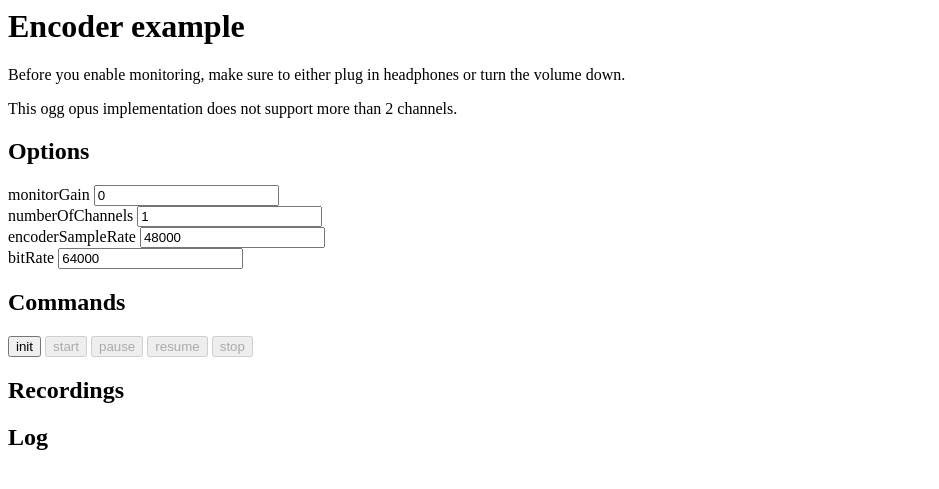
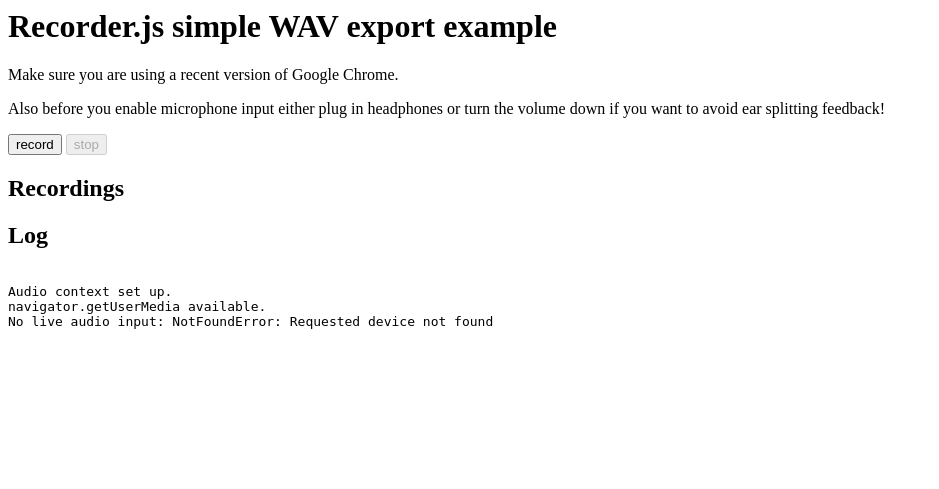
Before and after one commit to Emilv2/mandarinrecording, a Django app: page /recording/ in a window 1280 px wide. Shown: the top 489 px of the page, without its empty margins (0-939 px from the left). Run offline with Django 3.2, Linux system fonts and the light colour scheme; parts of the project's set-up code (start-up, migrations or seed data) failed here and were passed over.

Commit message:
feat: Changes opus recording into WAV
Makes code a lot easier, recordings will be very small anyway so opus
conversion can later be done serverside if found necessary.

```diff
--- a/recording/templates/recording.html
+++ b/recording/templates/recording.html
@@ -1,49 +1,24 @@
-{% block content%}
+{% block content %}
 <head>
+    {% csrf_token %}
+
+
 	<meta http-equiv="Content-Type" content="text/html; charset=utf-8">
-    <title>Ogg Opus Encoder Example</title>
-    {%load staticfiles %}
-    <script src="{% static "recorder.min.js" %}"></script>
+	<title>Live input record and playback</title>
   <style type='text/css'>
     ul { list-style: none; }
-li { margin: 1em; }
-audio { display: block; }
+    #recordingslist audio { display: block; margin-bottom: 10px; }
   </style>
 </head>
 <body>
 
-    <h1>Encoder example</h1>
-    <p>Before you enable monitoring, make sure to either plug in headphones or turn the volume down.</p>
-    <p>This ogg opus implementation does not support more than 2 channels.</p>
+  <h1>Recorder.js simple WAV export example</h1>
 
-    <h2>Options</h2>
+  <p>Make sure you are using a recent version of Google Chrome.</p>
+  <p>Also before you enable microphone input either plug in headphones or turn the volume down if you want to avoid ear splitting feedback!</p>
 
-    <div>
-        <label>monitorGain</label>
-        <input id="monitorGain" type="number" value="0" />
-    </div>
-
-    <div>
-        <label>numberOfChannels</label>
-        <input id="numberOfChannels" type="number" value="1" />
-    </div>
-
-    <div>
-        <label>encoderSampleRate</label>
-        <input id="encoderSampleRate" type="number" value="48000" />
-    </div>
-
-    <div>
-        <label>bitRate</label>
-        <input id="bitRate" type="number" value="64000" />
-    </div>
-
-    <h2>Commands</h2>
-    <button id="init">init</button>
-    <button id="start" disabled>start</button>
-    <button id="pause" disabled>pause</button>
-    <button id="resume" disabled>resume</button>
-    <button id="stopButton" disabled>stop</button>
+  <button onclick="startRecording(this);">record</button>
+  <button onclick="stopRecording(this);" disabled>stop</button>
 
   <h2>Recordings</h2>
   <ul id="recordingslist"></ul>
@@ -52,71 +27,83 @@ audio { display: block; }
   <pre id="log"></pre>
 
   <script>
+  function __log(e, data) {
+    log.innerHTML += "\n" + e + " " + (data || '');
+  }
+
+  var audio_context;
   var recorder;
-start.addEventListener( "click", function(){ recorder.start(); });
-pause.addEventListener( "click", function(){ recorder.pause(); });
-resume.addEventListener( "click", function(){ recorder.resume(); });
-stopButton.addEventListener( "click", function(){ recorder.stop(); });
-init.addEventListener( "click", function(){
-    if (!Recorder.isRecordingSupported()) {
-        return screenLogger("Recording features are not supported in your browser.");
+
+  function startUserMedia(stream) {
+    var input = audio_context.createMediaStreamSource(stream);
+    __log('Media stream created.');
+
+    // Uncomment if you want the audio to feedback directly
+    //input.connect(audio_context.destination);
+    //__log('Input connected to audio context destination.');
+
+    recorder = new Recorder(input);
+    __log('Recorder initialised.');
   }
-    recorder = new Recorder({
-        monitorGain: parseInt(monitorGain.value, 10),
-        numberOfChannels: parseInt(numberOfChannels.value, 10),
-        bitRate: parseInt(bitRate.value,10),
-        encoderSampleRate: parseInt(encoderSampleRate.value,10),
-        encoderPath: "{% static "encoderWorker.min.js" %}"
-    });
-    recorder.addEventListener( "start", function(e){
-        screenLogger('Recorder is started');
-        init.disabled = start.disabled = resume.disabled = true;
-        pause.disabled = stopButton.disabled = false;
-    });
-    recorder.addEventListener( "stop", function(e){
-        screenLogger('Recorder is stopped');
-        init.disabled = false;
-        pause.disabled = resume.disabled = stopButton.disabled = start.disabled = true;
-    });
-    recorder.addEventListener( "pause", function(e){
-        screenLogger('Recorder is paused');
-        init.disabled = pause.disabled = start.disabled = true;
-        resume.disabled = stopButton.disabled = false;
-    });
-    recorder.addEventListener( "resume", function(e){
-        screenLogger('Recorder is resuming');
-        init.disabled = start.disabled = resume.disabled = true;
-        pause.disabled = stopButton.disabled = false;
-    });
-    recorder.addEventListener( "streamError", function(e){
-        screenLogger('Error encountered: ' + e.error.name );
-    });
-    recorder.addEventListener( "streamReady", function(e){
-        init.disabled = pause.disabled = resume.disabled = stopButton.disabled = true;
-        start.disabled = false;
-        screenLogger('Audio stream is ready.');
-    });
-    recorder.addEventListener( "dataAvailable", function(e){
-        var dataBlob = new Blob( [e.detail], { type: 'audio/ogg' } );
-        var fileName = new Date().toISOString() + ".ogg";
-        var url = URL.createObjectURL( dataBlob );
-        var audio = document.createElement('audio');
-        audio.controls = true;
-        audio.src = url;
-        var link = document.createElement('a');
-        link.href = url;
-        link.download = fileName;
-        link.innerHTML = link.download;
+
+  function startRecording(button) {
+    recorder && recorder.record();
+    button.disabled = true;
+    button.nextElementSibling.disabled = false;
+    __log('Recording...');
+  }
+
+  function stopRecording(button) {
+    recorder && recorder.stop();
+    button.disabled = true;
+    button.previousElementSibling.disabled = false;
+    __log('Stopped recording.');
+
+    // create WAV download link using audio data blob
+    createDownloadLink();
+
+    recorder.clear();
+  }
+
+  function createDownloadLink() {
+    recorder && recorder.exportWAV(function(blob) {
+      var url = URL.createObjectURL(blob);
       var li = document.createElement('li');
-        li.appendChild(link);
-        li.appendChild(audio);
+      var au = document.createElement('audio');
+      var hf = document.createElement('a');
+
+      au.controls = true;
+      au.src = url;
+      hf.href = url;
+      hf.download = new Date().toISOString() + '.wav';
+      hf.innerHTML = hf.download;
+      li.appendChild(au);
+      li.appendChild(hf);
       recordingslist.appendChild(li);
     });
-    recorder.initStream();
+  }
+
+  window.onload = function init() {
+    try {
+      // webkit shim
+      window.AudioContext = window.AudioContext || window.webkitAudioContext;
+      navigator.getUserMedia = navigator.getUserMedia || navigator.webkitGetUserMedia;
+      window.URL = window.URL || window.webkitURL;
+
+      audio_context = new AudioContext;
+      __log('Audio context set up.');
+      __log('navigator.getUserMedia ' + (navigator.getUserMedia ? 'available.' : 'not present!'));
+    } catch (e) {
+      alert('No web audio support in this browser!');
+    }
+
+    navigator.getUserMedia({audio: true}, startUserMedia, function(e) {
+      __log('No live audio input: ' + e);
     });
-function screenLogger(text, data) {
-    log.innerHTML += "\n" + text + " " + (data || '');
-}
+  };
   </script>
-</body>
+
+  {% load static %}
+  <script src="{% static "recorder.js" %}"></script>
+  <script src="../dist/recorder.js"></script>
 {% endblock %}
```
Also changed, not shown: recording/static/recorder.min.js (deleted). Lines whose indentation alone changed are shown as unchanged.
